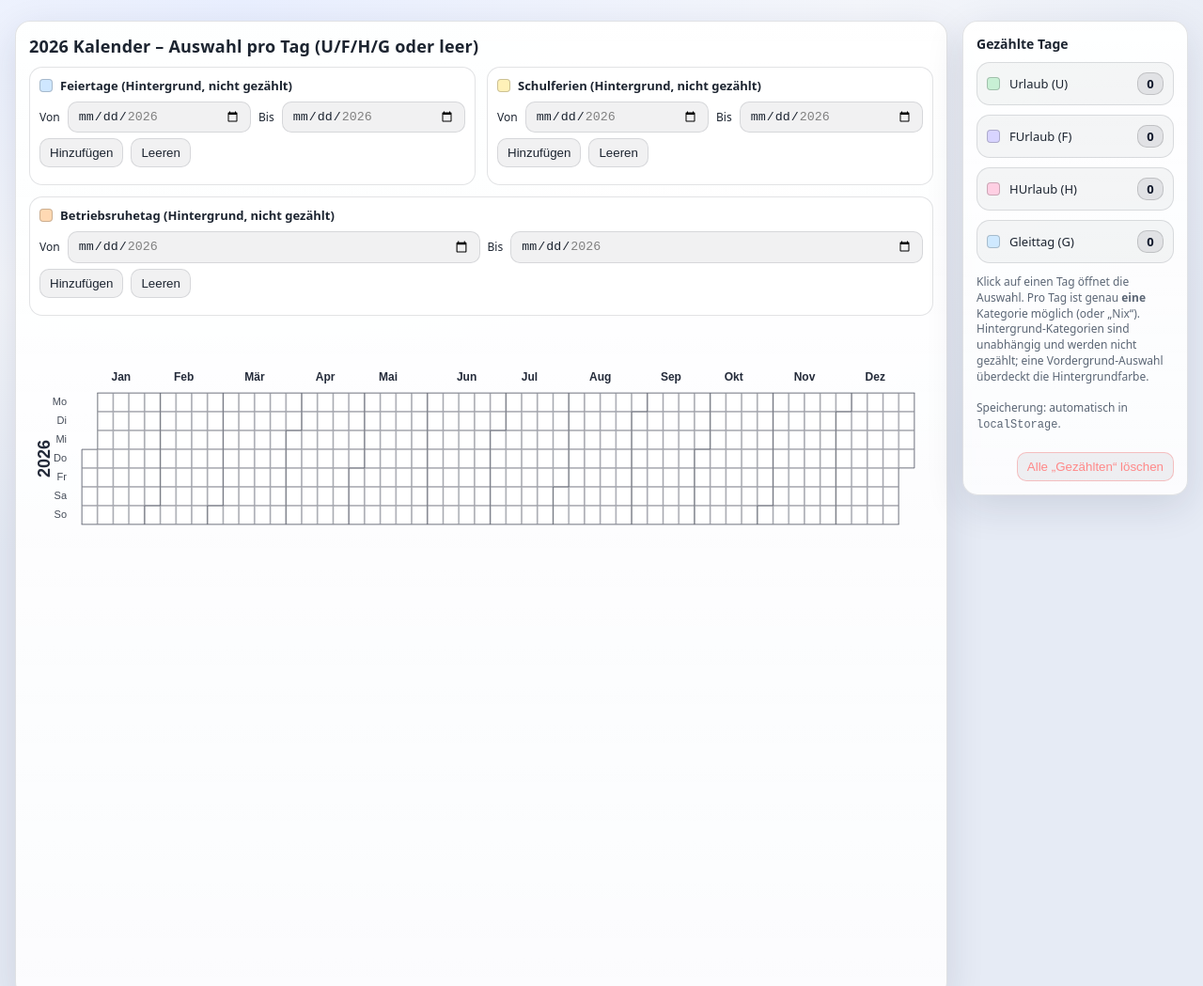
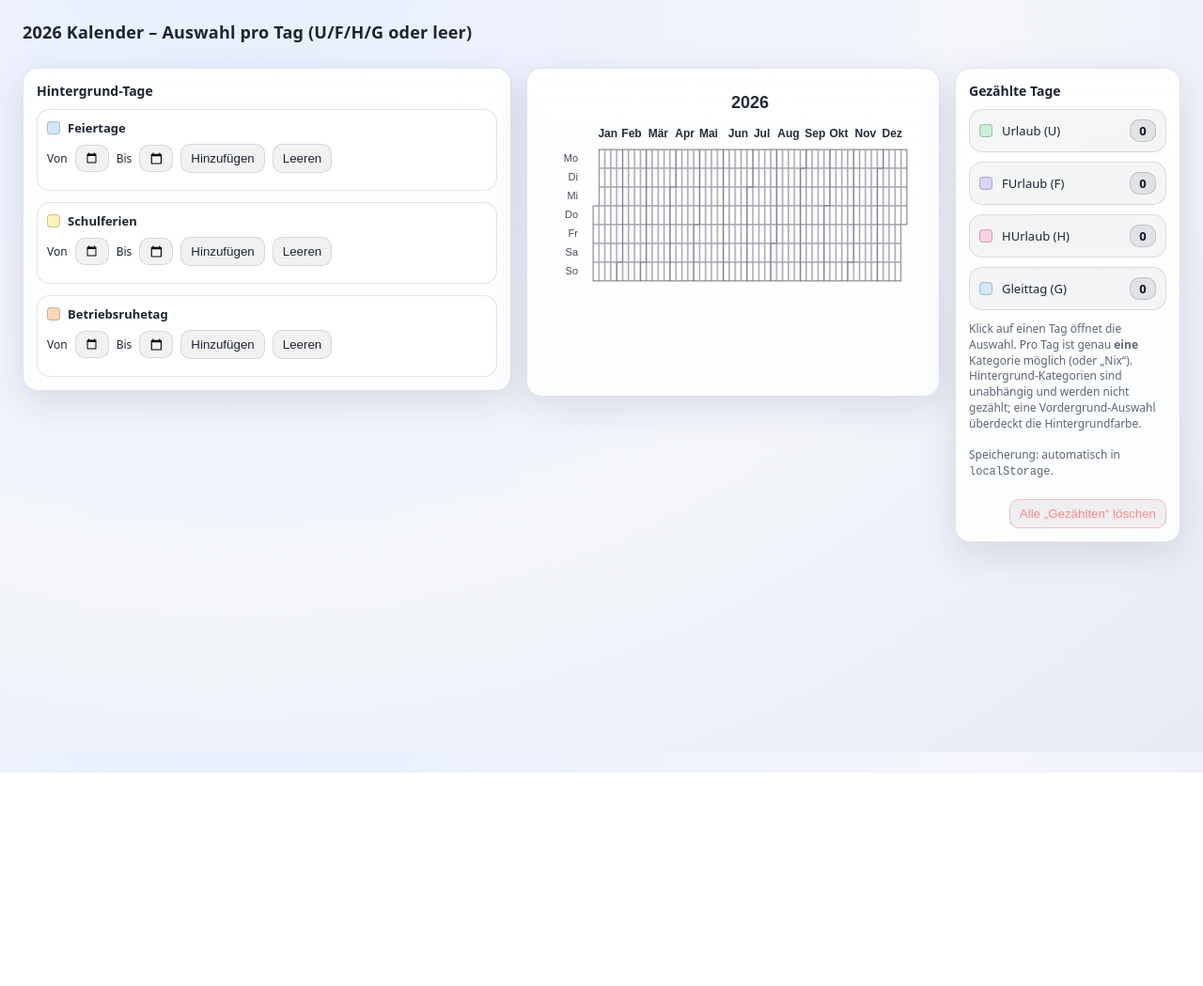
Before and after one commit to lnksz/jahresplaner, a plain HTML site: page index.html in a window 1280 px wide. Shown: the top 1049 px of the page at 94% size. After the commit the page ends 822 px from the top, so only its background shows below. Drawn offline with nearby package versions, Linux system fonts and the light colour scheme.

Commit message:
3 column layout

```diff
--- a/index.html
+++ b/index.html
@@ -66,24 +66,32 @@
     body{
       margin:0;
       font-family: ui-sans-serif, system-ui, -apple-system, Segoe UI, Roboto, "Helvetica Neue", Arial, "Noto Sans", "Liberation Sans", sans-serif;
-      background: radial-gradient(1200px 600px at 20% 0%, #18223a 0%, var(--bg) 55%, #070a0f 100%);
+      background: radial-gradient(ellipse at 20% 0%, #18223a 0%, var(--bg) 55%, #070a0f 100%);
+      background-attachment: fixed;
+      min-height: 100vh;
       color:var(--text);
     }
 
     @media (prefers-color-scheme: light){
       body{
-        background: radial-gradient(1200px 600px at 20% 0%, #e9efff 0%, var(--bg) 55%, #e6ebf5 100%);
+        background: radial-gradient(ellipse at 20% 0%, #e9efff 0%, var(--bg) 55%, #e6ebf5 100%);
+        background-attachment: fixed;
       }
     }
 
     .wrap{
-      max-width: 1600px;
-      margin: 22px auto;
-      padding: 0 16px 24px;
+      max-width: none;
+      margin: 22px 24px;
+      padding: 0 0 24px;
       display:grid;
-      grid-template-columns: 1fr 240px;
+      grid-template-columns: 520px 1fr 240px;
+      grid-template-rows: auto 1fr;
       gap: 16px;
       align-items:start;
+    }
+
+    .header{
+      grid-column: 1 / -1;
     }
 
     .card{
@@ -110,13 +118,12 @@
 
     .top{
       display:flex;
+      flex-direction: column;
       gap: 12px;
-      flex-wrap: wrap;
-      margin-bottom: 10px;
     }
 
     .picker{
-      flex: 1 1 260px;
+      flex: none;
       background: rgba(0,0,0,.18);
       border: 1px solid var(--border);
       border-radius: 14px;
@@ -158,7 +165,24 @@
       border-radius: 10px;
       padding: 7px 10px;
       min-width: 0;
-      flex: 1 1 auto;
+      flex: 0 0 auto;
+      width: 36px;
+      overflow: hidden;
+      cursor: pointer;
+    }
+    input[type="date"]::-webkit-datetime-edit{
+      display: none;
+    }
+    input[type="date"]::-webkit-calendar-picker-indicator{
+      margin: 0;
+      padding: 0;
+      cursor: pointer;
+      filter: invert(.8);
+    }
+    @media (prefers-color-scheme: light){
+      input[type="date"]::-webkit-calendar-picker-indicator{
+        filter: none;
+      }
     }
 
     @media (prefers-color-scheme: light){
@@ -210,7 +234,7 @@
     }
 
     #chart{
-      height: 700px;
+      height: 320px;
       width: 100%;
     }
 
@@ -330,25 +354,25 @@
 
     @media (max-width: 980px){
       .wrap{ grid-template-columns: 1fr; }
-      #chart{ height: 680px; }
+      .header{ grid-column: 1; }
+      #chart{ height: 400px; }
     }
   </style>
 </head>
 <body>
   <div class="wrap">
-    <div class="card">
-      <h1>2026 Kalender – Auswahl pro Tag (U/F/H/G oder leer)</h1>
+    <h1 class="header">2026 Kalender – Auswahl pro Tag (U/F/H/G oder leer)</h1>
 
+    <div class="card side-left">
+      <h2 style="margin:0 0 10px; font-size:14px; font-weight:800">Hintergrund-Tage</h2>
       <div class="top">
         <div class="picker" data-bg="holiday">
-          <h2><span class="swatch" style="background:var(--c-feiertag)"></span>Feiertage (Hintergrund, nicht gezählt)</h2>
+          <h2><span class="swatch" style="background:var(--c-feiertag)"></span>Feiertage</h2>
           <div class="row">
             <label style="font-size:12px">Von</label>
             <input type="date" class="date-from" min="2026-01-01" max="2026-12-31" />
             <label style="font-size:12px">Bis</label>
             <input type="date" class="date-to" min="2026-01-01" max="2026-12-31" />
-          </div>
-          <div class="row" style="margin-top:6px">
             <button class="add">Hinzufügen</button>
             <button class="clear">Leeren</button>
           </div>
@@ -356,14 +380,12 @@
         </div>
 
         <div class="picker" data-bg="school">
-          <h2><span class="swatch" style="background:var(--c-schulferien)"></span>Schulferien (Hintergrund, nicht gezählt)</h2>
+          <h2><span class="swatch" style="background:var(--c-schulferien)"></span>Schulferien</h2>
           <div class="row">
             <label style="font-size:12px">Von</label>
             <input type="date" class="date-from" min="2026-01-01" max="2026-12-31" />
             <label style="font-size:12px">Bis</label>
             <input type="date" class="date-to" min="2026-01-01" max="2026-12-31" />
-          </div>
-          <div class="row" style="margin-top:6px">
             <button class="add">Hinzufügen</button>
             <button class="clear">Leeren</button>
           </div>
@@ -371,21 +393,21 @@
         </div>
 
         <div class="picker" data-bg="shutdown">
-          <h2><span class="swatch" style="background:var(--c-betriebsruhe)"></span>Betriebsruhetag (Hintergrund, nicht gezählt)</h2>
+          <h2><span class="swatch" style="background:var(--c-betriebsruhe)"></span>Betriebsruhetag</h2>
           <div class="row">
             <label style="font-size:12px">Von</label>
             <input type="date" class="date-from" min="2026-01-01" max="2026-12-31" />
             <label style="font-size:12px">Bis</label>
             <input type="date" class="date-to" min="2026-01-01" max="2026-12-31" />
-          </div>
-          <div class="row" style="margin-top:6px">
             <button class="add">Hinzufügen</button>
             <button class="clear">Leeren</button>
           </div>
           <div class="chips"></div>
         </div>
       </div>
+    </div>
 
+    <div class="card">
       <div id="chart"></div>
     </div>
 
@@ -757,9 +779,11 @@
           },
           yearLabel: {
             show: true,
+            position: "top",
             color: getCssVar("--chart-label-strong"),
             fontSize: 18,
-            fontWeight: 900
+            fontWeight: 900,
+            margin: 40
           }
         },
         visualMap: {
```
